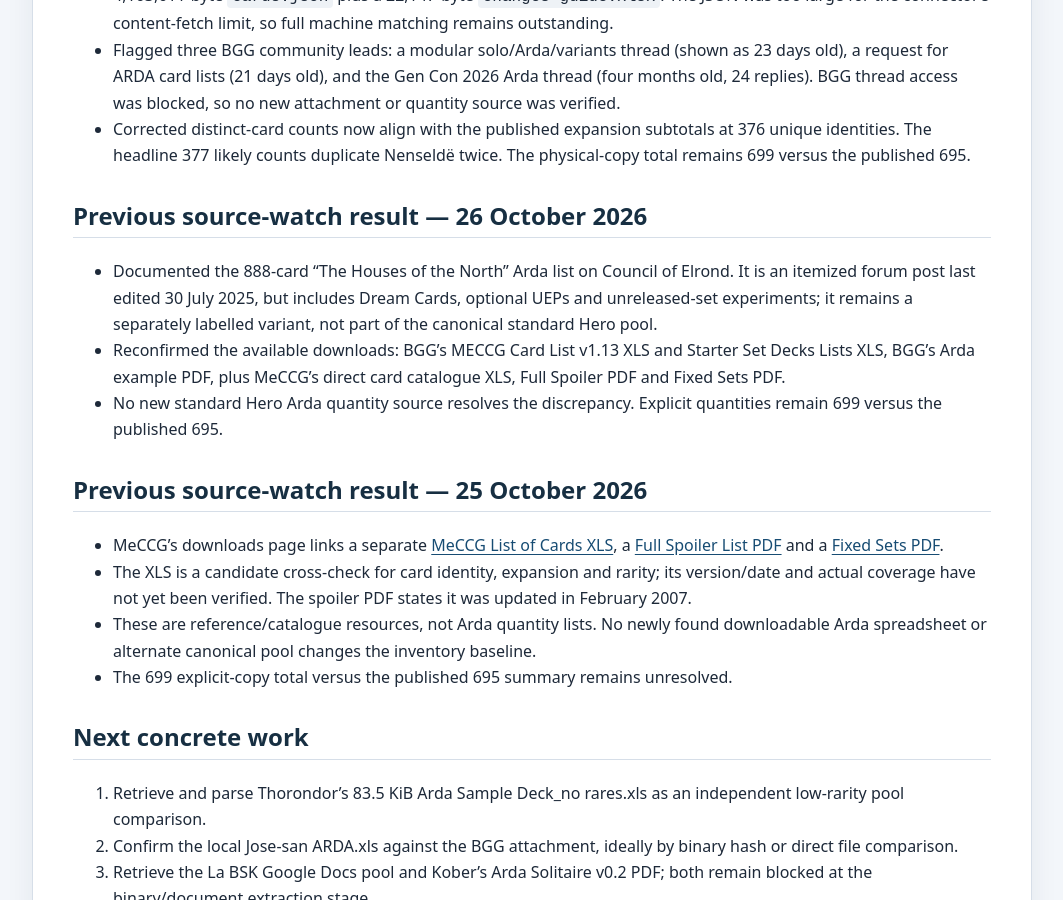
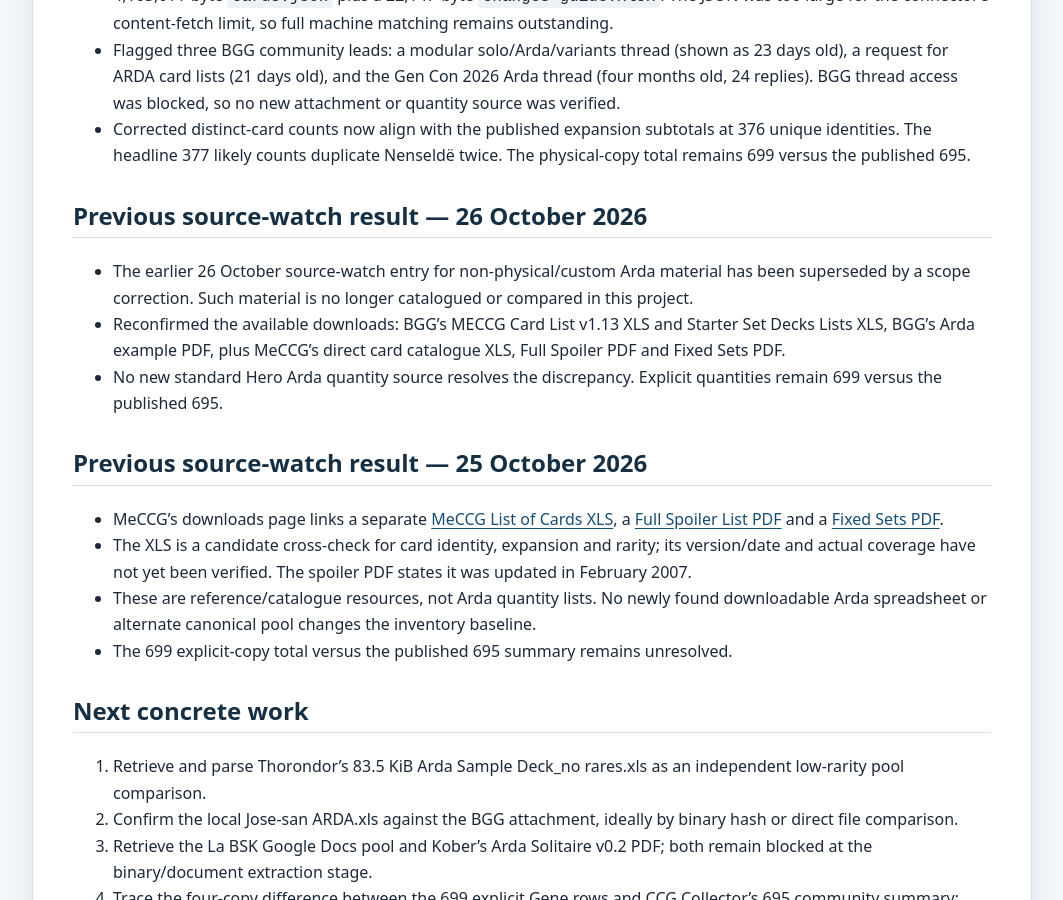
Before and after one commit to JamSpot/meccg-arda-master-database, a Jekyll site: the page built from docs/research-progress.md, in a window 1280 px wide and 900 px high, scrolled down 4658 px. Shown: the whole window, without its empty margins (108-1171 px from the left). Built offline with Jekyll 4.4.1, drawn with Linux system fonts in a browser that asks for light colours; our own code applies the rules of GitHub Pages for plain Markdown files.

Commit message:
Remove out-of-scope custom Arda variant from research progress

```diff
--- a/docs/research-progress.md
+++ b/docs/research-progress.md
@@ -83,7 +83,7 @@ The original Gandalf Gene workbook and a separate Jose-san Arda workbook are now
 - Corrected distinct-card counts now align with the published expansion subtotals at 376 unique identities. The headline 377 likely counts duplicate Nenseldë twice. The physical-copy total remains 699 versus the published 695.
 
 ## Previous source-watch result — 26 October 2026
-- Documented the 888-card “The Houses of the North” Arda list on Council of Elrond. It is an itemized forum post last edited 30 July 2025, but includes Dream Cards, optional UEPs and unreleased-set experiments; it remains a separately labelled variant, not part of the canonical standard Hero pool.
+- The earlier 26 October source-watch entry for non-physical/custom Arda material has been superseded by a scope correction. Such material is no longer catalogued or compared in this project.
 - Reconfirmed the available downloads: BGG's MECCG Card List v1.13 XLS and Starter Set Decks Lists XLS, BGG's Arda example PDF, plus MeCCG's direct card catalogue XLS, Full Spoiler PDF and Fixed Sets PDF.
 - No new standard Hero Arda quantity source resolves the discrepancy. Explicit quantities remain 699 versus the published 695.
 
```
